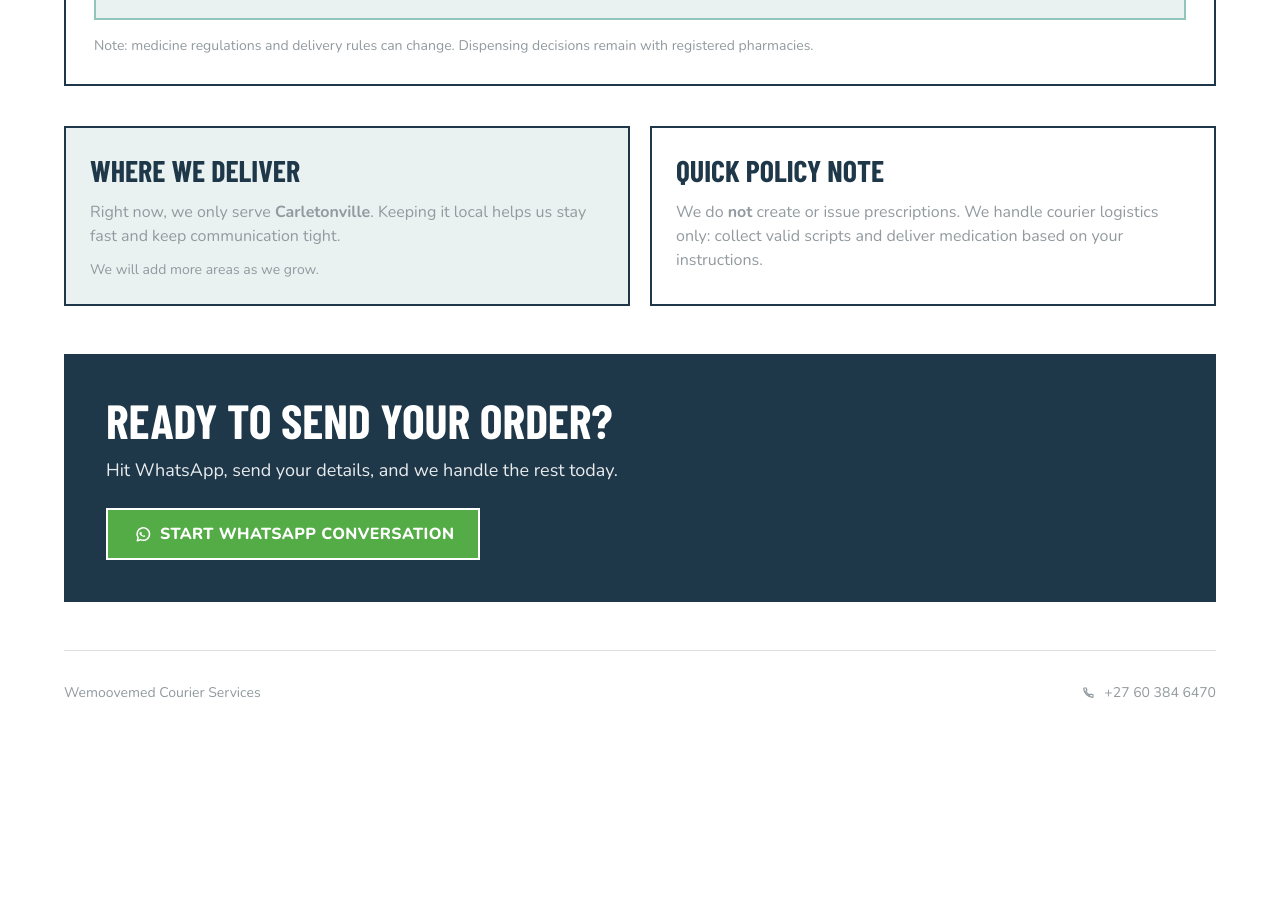
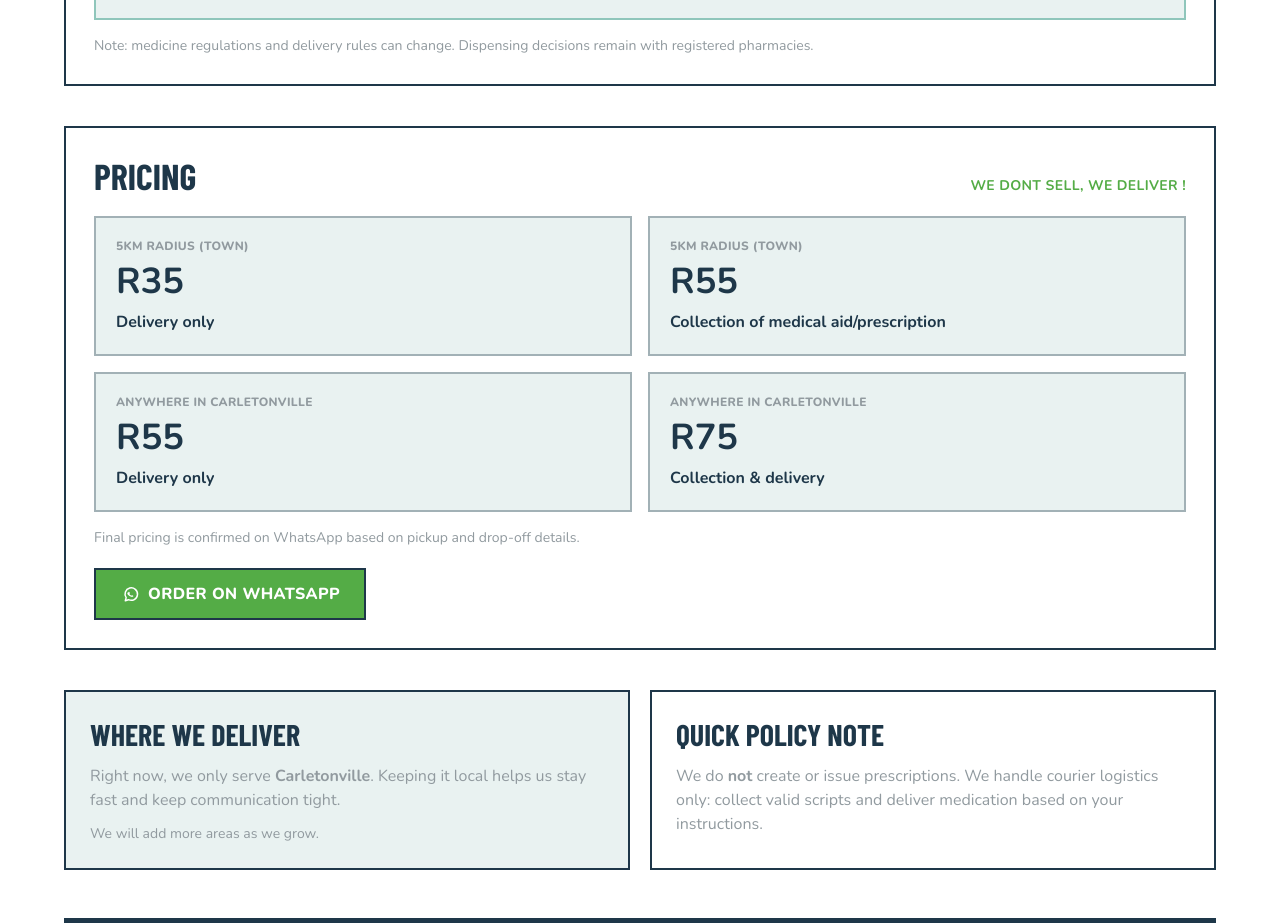
Before and after one commit to phuti0/wemove, a Next.js app: page / in a window 1280 px wide. Shown: the part 1620-2543 px from the top of the page. Before the commit the page ends 2435 px from the top, so only its background shows below. Built offline with nearby package versions, Linux system fonts and the light colour scheme.

Commit message:
i like this version with the prices included

```diff
--- a/app/page.tsx
+++ b/app/page.tsx
@@ -45,6 +45,29 @@ const scheduleOptions = [
     time: "OTC at pharmacy",
     detail:
       "No doctor script required, but supply and advice are managed by a pharmacist.",
+  },
+];
+
+const pricingTiers = [
+  {
+    area: "5km radius (Town)",
+    price: "R35",
+    service: "Delivery only",
+  },
+  {
+    area: "5km radius (Town)",
+    price: "R55",
+    service: "Collection of medical aid/prescription",
+  },
+  {
+    area: "Anywhere in Carletonville",
+    price: "R55",
+    service: "Delivery only",
+  },
+  {
+    area: "Anywhere in Carletonville",
+    price: "R75",
+    service: "Collection & delivery",
   },
 ];
 
@@ -367,6 +390,51 @@ export default function Home() {
           </p>
         </section>
 
+        <section className="mt-10 border-2 border-[var(--wm-dark)] bg-white p-5 sm:p-7">
+          <div className="mb-5 flex flex-wrap items-end justify-between gap-3">
+            <h2 className="font-[var(--font-heading)] text-3xl font-bold uppercase text-[var(--wm-dark)] sm:text-4xl">
+              Pricing
+            </h2>
+            <p className="text-sm font-bold uppercase tracking-wide text-[var(--wm-green)]">
+              We dont sell, we deliver !
+            </p>
+          </div>
+
+          <div className="grid gap-4 lg:grid-cols-2">
+            {pricingTiers.map((tier) => (
+              <article
+                key={`${tier.area}-${tier.price}-${tier.service}`}
+                className="border-2 border-[rgba(30,55,73,0.35)] bg-[var(--wm-muted)] p-5"
+              >
+                <p className="text-xs font-extrabold uppercase tracking-wide text-[var(--wm-gray)]">
+                  {tier.area}
+                </p>
+                <p className="mt-2 font-[var(--font-heading)] text-4xl font-bold text-[var(--wm-dark)]">
+                  {tier.price}
+                </p>
+                <p className="mt-2 text-base font-bold text-[var(--wm-dark)]">
+                  {tier.service}
+                </p>
+              </article>
+            ))}
+          </div>
+
+          <p className="mt-4 text-sm text-[var(--wm-gray)]">
+            Final pricing is confirmed on WhatsApp based on pickup and drop-off
+            details.
+          </p>
+
+          <a
+            href={whatsappLink}
+            target="_blank"
+            rel="noopener noreferrer"
+            className="mt-5 inline-flex min-h-11 items-center justify-center gap-2 border-2 border-[var(--wm-dark)] bg-[var(--wm-green)] px-6 py-3 text-base font-extrabold uppercase tracking-wide text-white transition-transform duration-200 hover:-translate-y-0.5"
+          >
+            <WhatsAppGlyph className="h-5 w-5" />
+            Order on WhatsApp
+          </a>
+        </section>
+
         <section className="mt-10 grid gap-5 lg:grid-cols-2">
           <article className="border-2 border-[var(--wm-dark)] bg-[var(--wm-muted)] p-6">
             <h3 className="font-[var(--font-heading)] text-3xl font-bold uppercase text-[var(--wm-dark)]">
```
